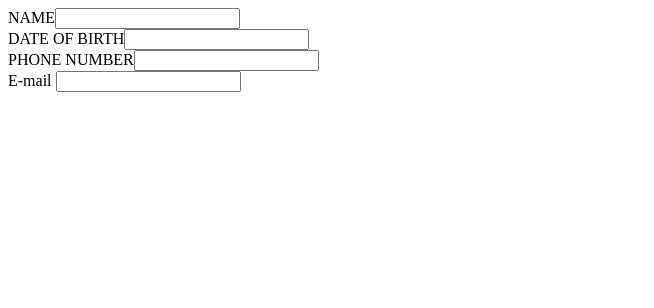
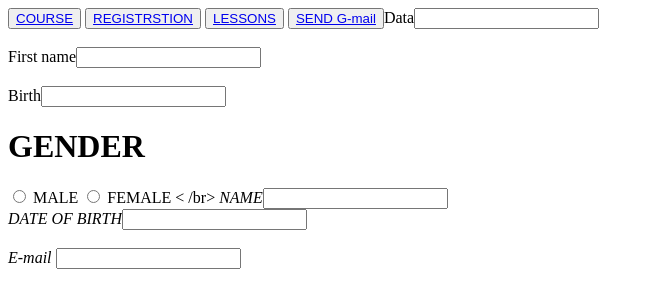
Before and after one commit to aslamboi/test, a plain HTML site: page index.html in a window 1280 px wide. Shown: the whole page, without its empty margins (0-654 px from the left). Drawn offline with Linux system fonts and the light colour scheme.

Commit message:
Update index.html

```diff
--- a/index.html
+++ b/index.html
@@ -1,14 +1,36 @@
 <!DOCTYPE html>
 <html>
 <body>
-<form>
-NAME<input ype="text">
+  <button>
+<a href="file:///C:/Users/User/OneDrive/Desktop/Abraham/momo.html">COURSE</a>
+</button>
+<button>
+<a href="file:///C:/Users/User/OneDrive/Desktop/Ibrohim%20-%20Copy/Aboltus.html">REGISTRSTION</a>
+</button>
+<button>
+<a href="file:///C:/Users/User/OneDrive/Desktop/Ibrohim%20-%20Copy/Boy.html">LESSONS</a>
+</button>
+<button>
+<a href="mailto:hadhamjononov31@gmail.com">SEND G-mail</a>
+</button
+  <form>Data<input type="text" name="Data"/>
+</br></br>
+  First name<input type="text" name="First name"/>
+</br></br>
+  Birth<input type="text" name="Birth"/>
+<h1>GENDER</h1>
+   <input type="radio">
+<label>MALE</label>
+    <input type="radio">
+<label> FEMALE</label>
+< /br>
+  <i> NAME<input ype="text"</i>
 </br>
-DATE OF BIRTH<input type="text">
+  <i> DATE OF BIRTH<input type="text"</i>
 </br>
-PHONE NUMBER<input type="number">
+  <i.PHONE NUMBER<input type="number"</i>
 </br>
-E-mail <input type="email">
+  <i>E-mail <input type="email"</i>
 </form>
 </body>
 </html>
```
